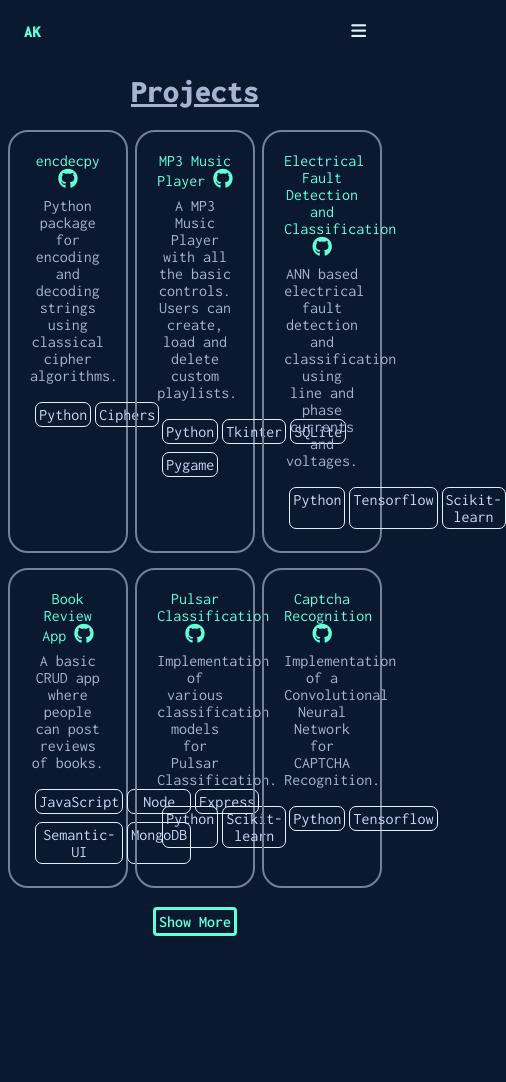
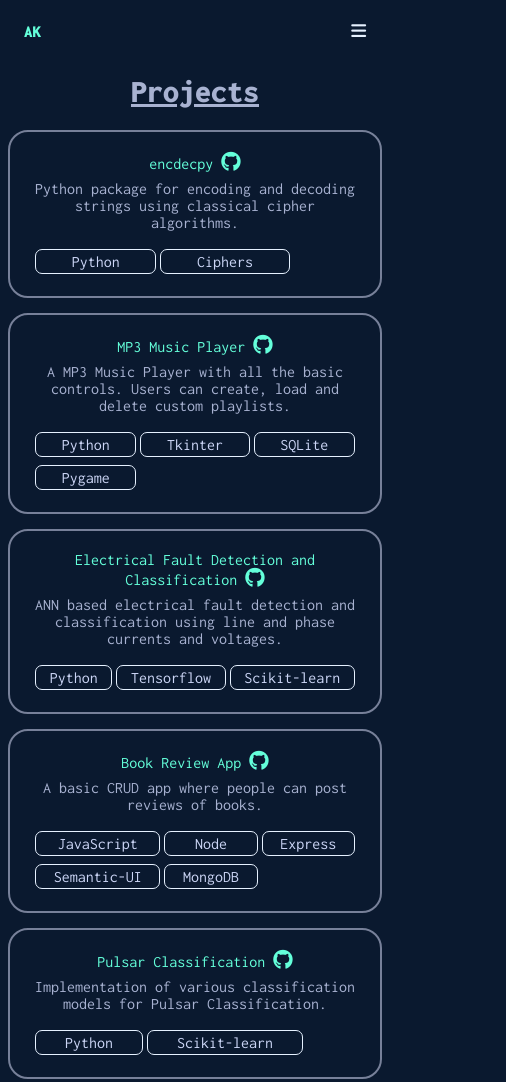
Before and after one commit to IronVenom/amk, a plain HTML site: page pages/projects.html in a window 390 px wide. Shown: the top 1082 px of the page, 506 px wide, since content can reach past the window. Before the commit the page ends 955 px from the top, so only its background shows below. Drawn offline with Linux system fonts and the light colour scheme.

Commit message:
Corrected projects section grid styling

```diff
--- a/stylesheets/style.css
+++ b/stylesheets/style.css
@@ -313,8 +313,8 @@ body{
 		justify-content: center;
 		margin-bottom: 9%;
 	}
-	/*Blog*/
-	.blog-grid{
+	/*Blog and Projects*/
+	.project-grid , .blog-grid{
 		grid-template-columns: 100%;
 	}
 	/*Experience*/
```
